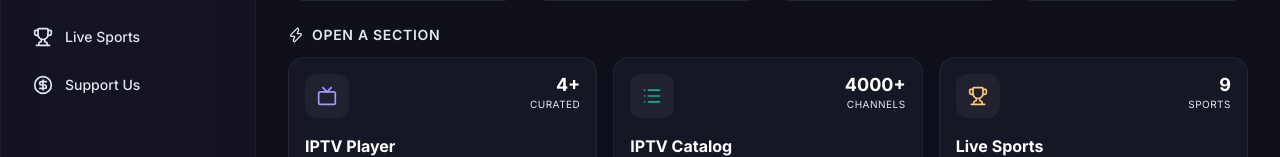
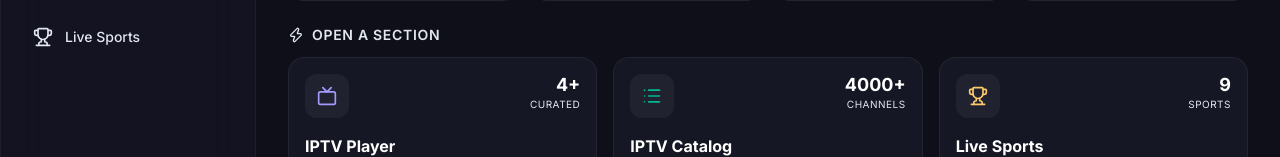
Before and after one commit to fernnje/StreamTV, a React (Vite) app: page /#home in a window 1280 px wide. Shown: the part 239-396 px from the top of the page. Built offline with nearby package versions, Linux system fonts and the light colour scheme; no server answers; the HTML template or start-up script is replaced by a standard one.

Commit message:
Update Sidebar.tsx

```diff
--- a/src/components/Sidebar.tsx
+++ b/src/components/Sidebar.tsx
@@ -1,10 +1,10 @@
 import type React from "react"
 import { useState, useEffect } from "react"
 import { motion, AnimatePresence } from "framer-motion"
-import { Tv, Monitor, Trophy, Sun, Moon, Home, TvMinimalPlay, CircleDollarSign, X } from "lucide-react"
+import { Tv, Monitor, Trophy, Sun, Moon, Home, TvMinimalPlay, X } from "lucide-react"
 import { useTheme } from "../context/ThemeContext"
 
-type Tab = "home" | "iptv" | "catalog" | "sports" | "donate" | "legal"
+type Tab = "home" | "iptv" | "catalog" | "sports" | "legal"
 
 interface SidebarProps {
   activeTab: Tab
@@ -18,7 +18,6 @@ const navItems: { id: Tab; label: string; icon: React.ComponentType<{ className?
   { id: "iptv", label: "Live Streams", icon: Tv },
   { id: "catalog", label: "IPTV Channels", icon: TvMinimalPlay },
   { id: "sports", label: "Live Sports", icon: Trophy },
-  { id: "donate", label: "Support Us", icon: CircleDollarSign },
 ]
 
 const SPRING_CONFIG = { type: "spring" as const, stiffness: 380, damping: 30 }
```
